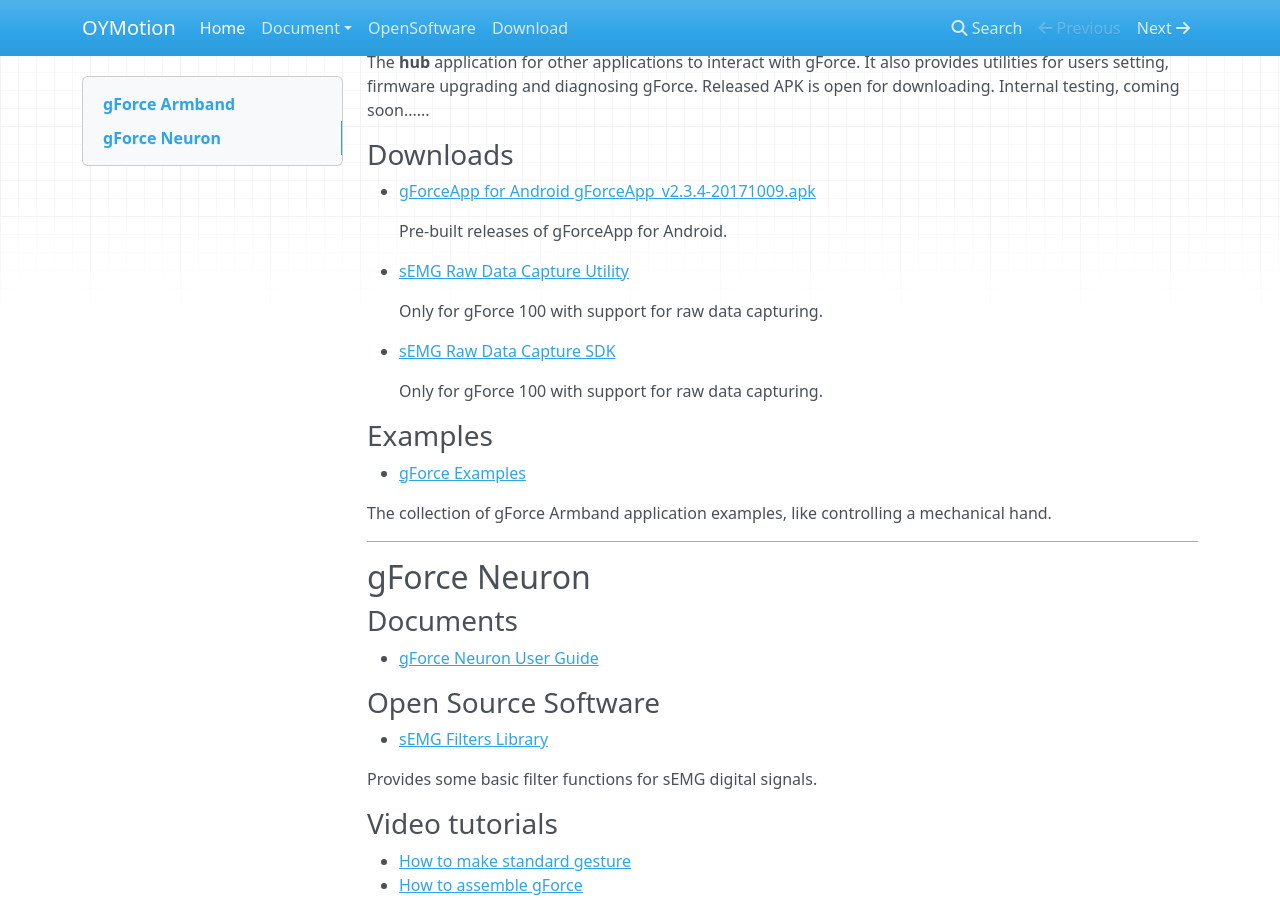
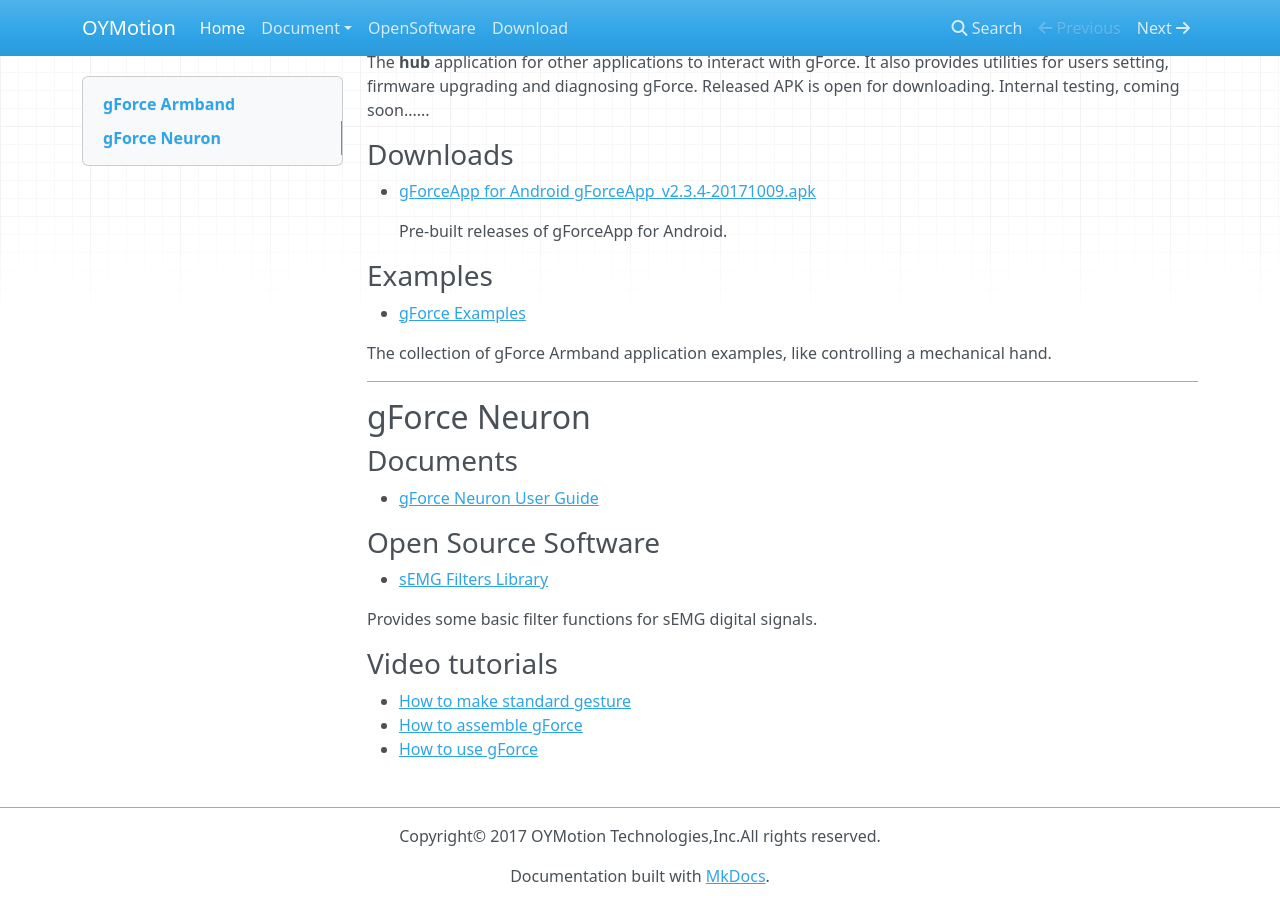
Before and after one commit to oymotion/oymotionDeveloperCommunity, an MkDocs documentation site: the page built from docs/index.md, in a window 1280 px wide and 900 px high, scrolled down 925 px. Built offline with MkDocs 1.6.1, drawn with Linux system fonts in a browser that asks for light colours; nearby versions of some CDN libraries; old or Windows-style settings are respelled for this version of MkDocs.

Commit message:
Remove useless link from index.md

```diff
--- a/docs/index.md
+++ b/docs/index.md
@@ -59,14 +59,6 @@
 
     Pre-built releases of gForceApp for Android.
 
-* [sEMG Raw Data Capture Utility][RawDataCaptureFor100]
-
-    Only for gForce 100 with support for raw data capturing.
-
-* [sEMG Raw Data Capture SDK][RawDataCaptureSDKFor100]
-
-    Only for gForce 100 with support for raw data capturing.
-
 ### Examples
 * [gForce Examples][gForceExample]
 
```
Also changed, not shown: other parts of docs/index.md (+0 -2 lines).
